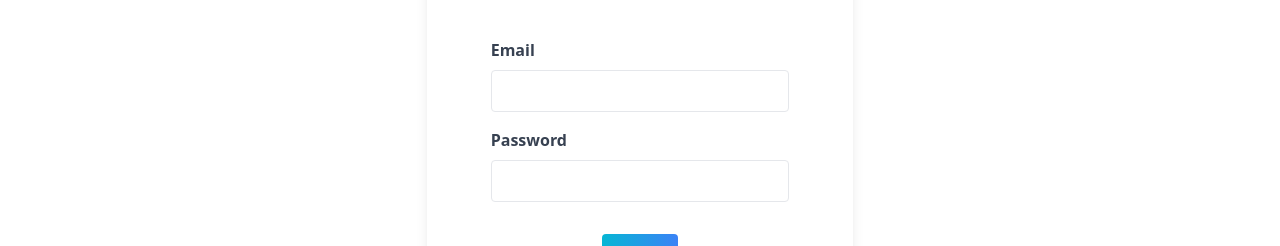
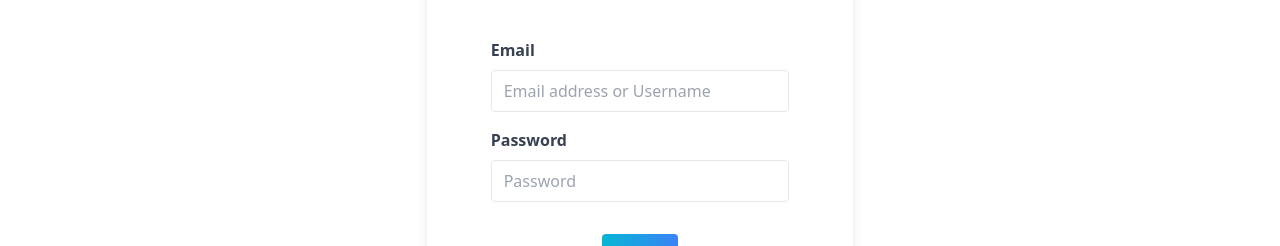
Before and after one commit to QTUQ/FileHub, a React (Create React App) app in the folder frontend/: page /login in a window 1280 px wide. Shown: the part 380-626 px from the top of the page. Built offline with nearby package versions, Linux system fonts and the light colour scheme.

Commit message:
adjust loginUI

```diff
--- a/frontend/src/components/LoginForm.js
+++ b/frontend/src/components/LoginForm.js
@@ -64,9 +64,13 @@ const LoginForm = () => {
             Email
           </label>
           <input
-            id="email"
+            id="email-address"
+            name="email"
             type="email"
+            autoComplete="email"
+            required
             className="border py-2 px-3 w-full rounded"
+            placeholder="Email address or Username"
             value={emailOrUsername}
             onChange={(e) => setEmailOrUsername(e.target.value)}
           />
@@ -78,7 +82,10 @@ const LoginForm = () => {
           <input
             id="password"
             type="password"
+            autoComplete="current-password"
+            required
             className="border py-2 px-3 w-full rounded"
+            placeholder="Password"
             value={password}
             onChange={(e) => setPassword(e.target.value)}
           />
@@ -89,7 +96,9 @@ const LoginForm = () => {
       >
         Login
       </button>
+       <div className="flex justify-center">
         {processing ? <Loader /> : null}
+      </div>
       </form>
     </div>
   );
```
